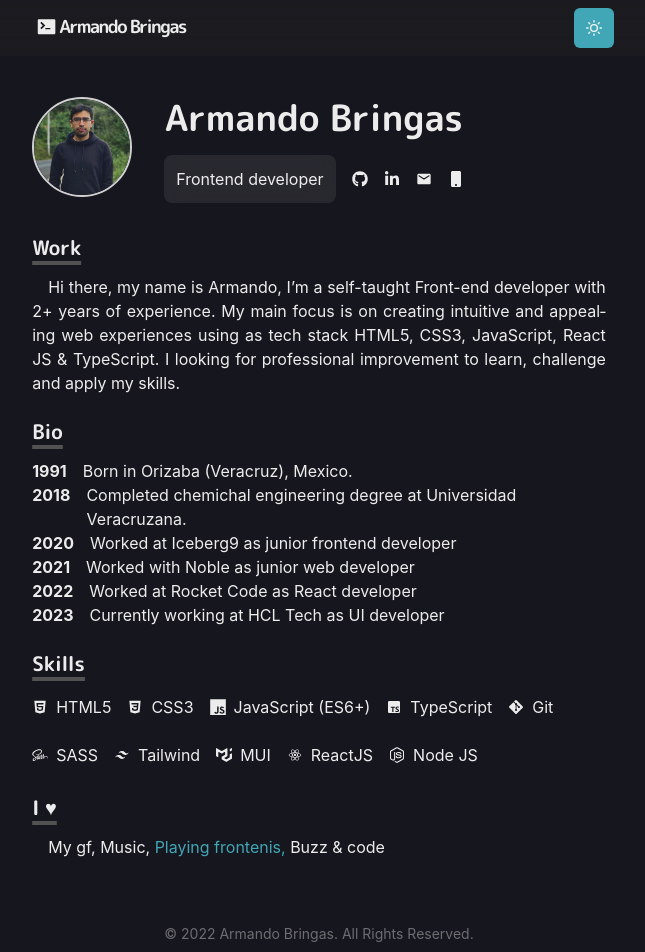
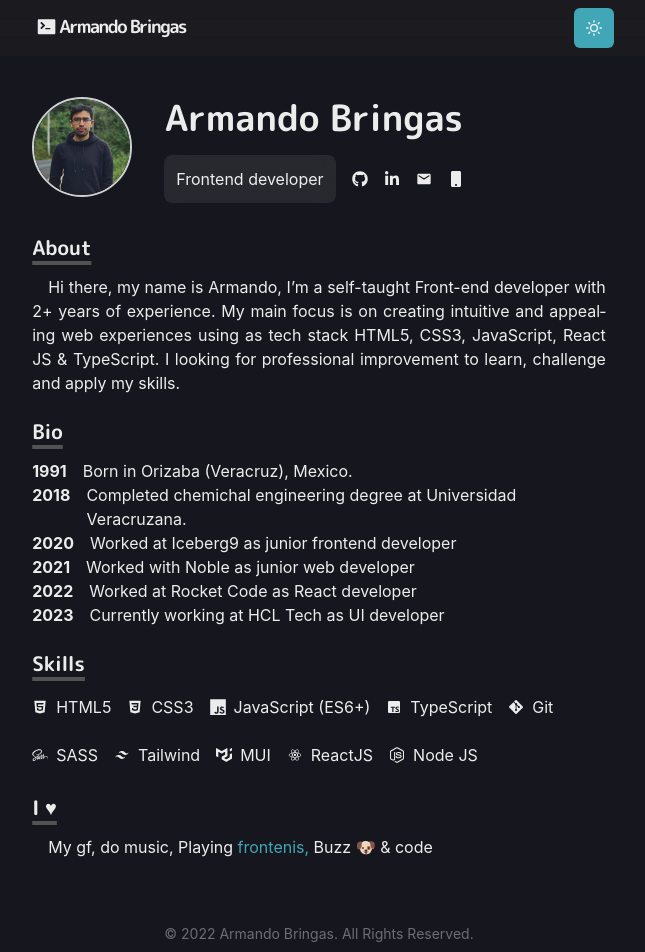
Before and after one commit to armandopbringas/armandopbringas.dev, a Next.js app: page / in a window 1280 px wide. Shown: the top 952 px of the page, without its empty margins (321-966 px from the left). Built offline with nearby package versions, Linux system fonts and the light colour scheme.

Commit message:
content fixes

```diff
--- a/pages/index.js
+++ b/pages/index.js
@@ -133,7 +133,7 @@ const Home = () => {
 
         <Section delay={0.1}>
           <Heading as="h3" variant="section-title" marginTop="2rem">
-            Work
+            About
           </Heading>
           <Paragraph>
             Hi there, my name is Armando, I’m a self-taught Front-end developer
@@ -193,15 +193,16 @@ const Home = () => {
             I ♥
           </Heading>
           <Paragraph>
-            My gf, Music,{' '}
+            My gf, do music,{' '}
+            Playing{' '}
             <Link
               href="https://www.youtube.com/watch?v=O9FM11Ky4hs&t=11837s"
               target="_blank"
               rel="noopener noreferrer"
             >
-              Playing frontenis,{' '}
+              frontenis,{' '}
             </Link>
-            Buzz & code
+            Buzz 🐶 & code
           </Paragraph>
         </Section>
       </Container>
```
